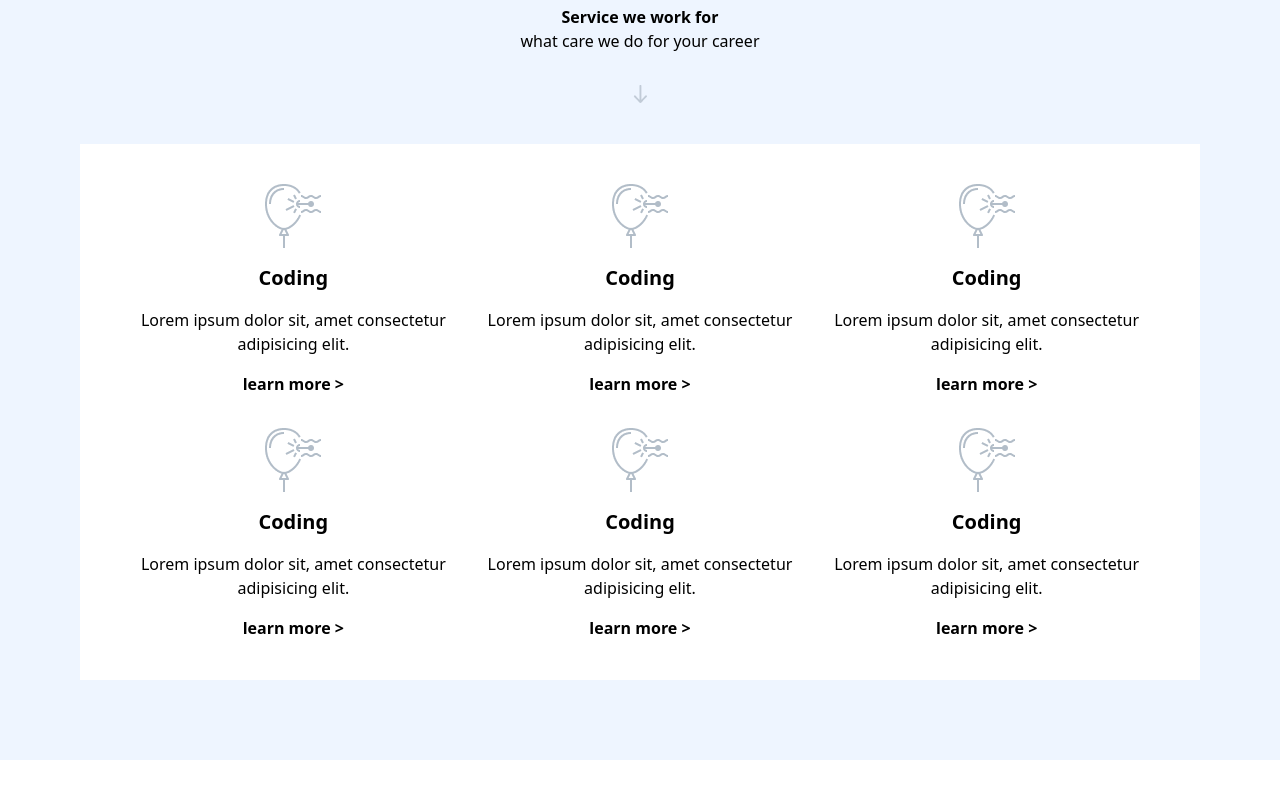
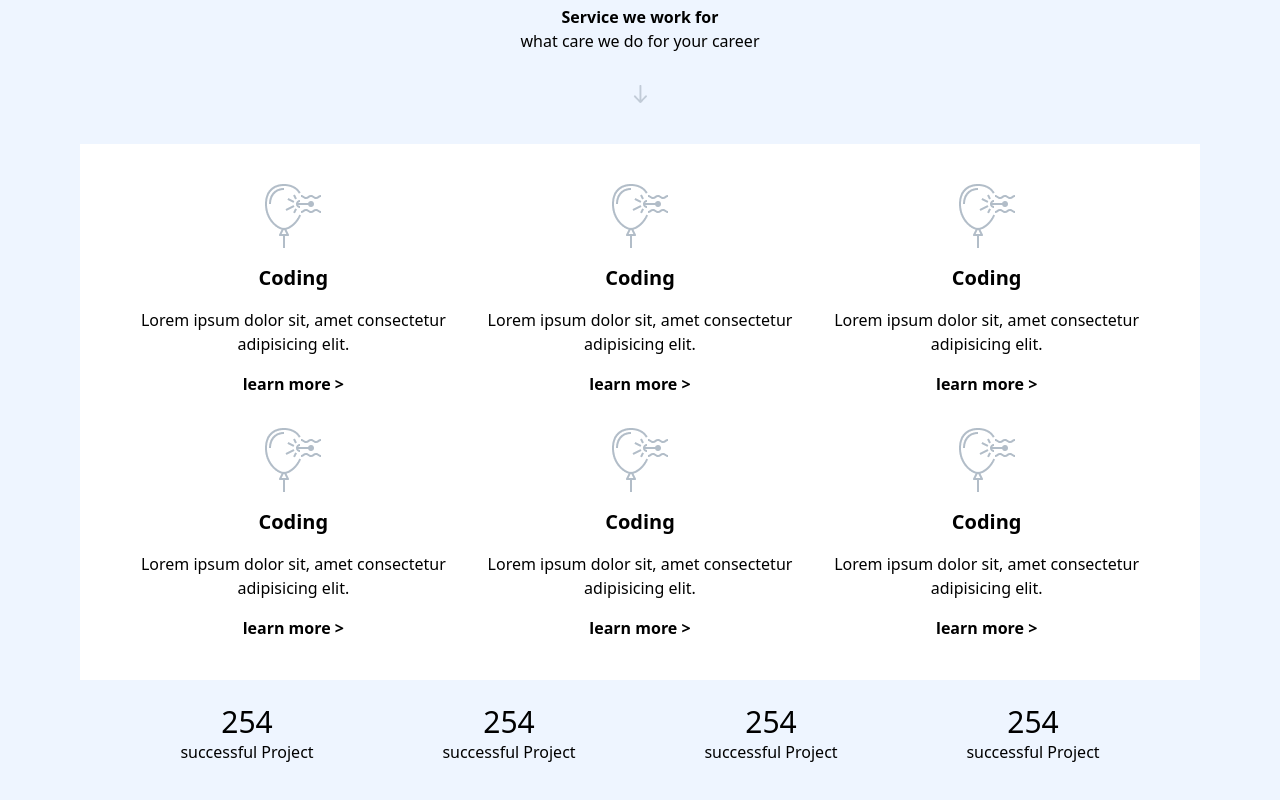
Before and after one commit to monoronjons86/tailwinds, a plain HTML site: page RealHero/index.html in a window 1280 px wide. Shown: the part 571-1371 px from the top of the page. Before the commit the page ends 1331 px from the top, so only its background shows below. Drawn offline with nearby package versions, Linux system fonts and the light colour scheme.

Commit message:
morning add

```diff
--- a/RealHero/index.html
+++ b/RealHero/index.html
@@ -114,7 +114,24 @@
                 </button>
             </div>
 
-
+        </div>
+        <div class="max-w-5xl mx-auto my-6 grid grid-cols-2 md:grid-cols-4 gap-6 ">
+            <div class="text-center">
+                <h1 class="text-3xl">254</h1>
+                <p>successful Project</p>
+            </div>
+            <div class="text-center">
+                <h1 class="text-3xl">254</h1>
+                <p>successful Project</p>
+            </div>
+            <div class="text-center">
+                <h1 class="text-3xl">254</h1>
+                <p>successful Project</p>
+            </div>
+            <div class="text-center">
+                <h1 class="text-3xl">254</h1>
+                <p>successful Project</p>
+            </div>
         </div>
 
 
```
